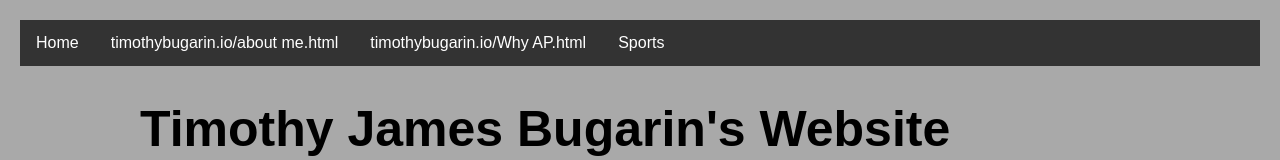
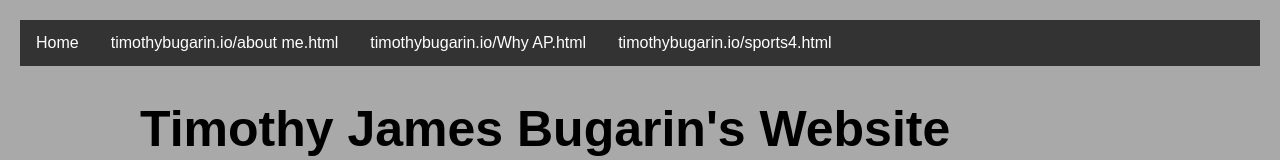
Before and after one commit to tjbugarin/tjbugarin.github.io, a plain HTML site: page timothybugarin.io/index1.html in a window 1280 px wide. Shown: the top 160 px of the page. Drawn offline with Linux system fonts and the light colour scheme.

Commit message:
Update index1.html

```diff
--- a/timothybugarin.io/index1.html
+++ b/timothybugarin.io/index1.html
@@ -29,7 +29,7 @@ li a:hover {
   <li><a class="active" href="timothybugarin.io/index1.html">Home</a></li>
   <li><a href="#news">timothybugarin.io/about me.html</a></li>
   <li><a href="#news">timothybugarin.io/Why AP.html</a></li>
-  <li><a href="#news">Sports</a></li>
+  <li><a href="#news">timothybugarin.io/sports4.html</a></li>
 </ul>
 
 </body>
```
